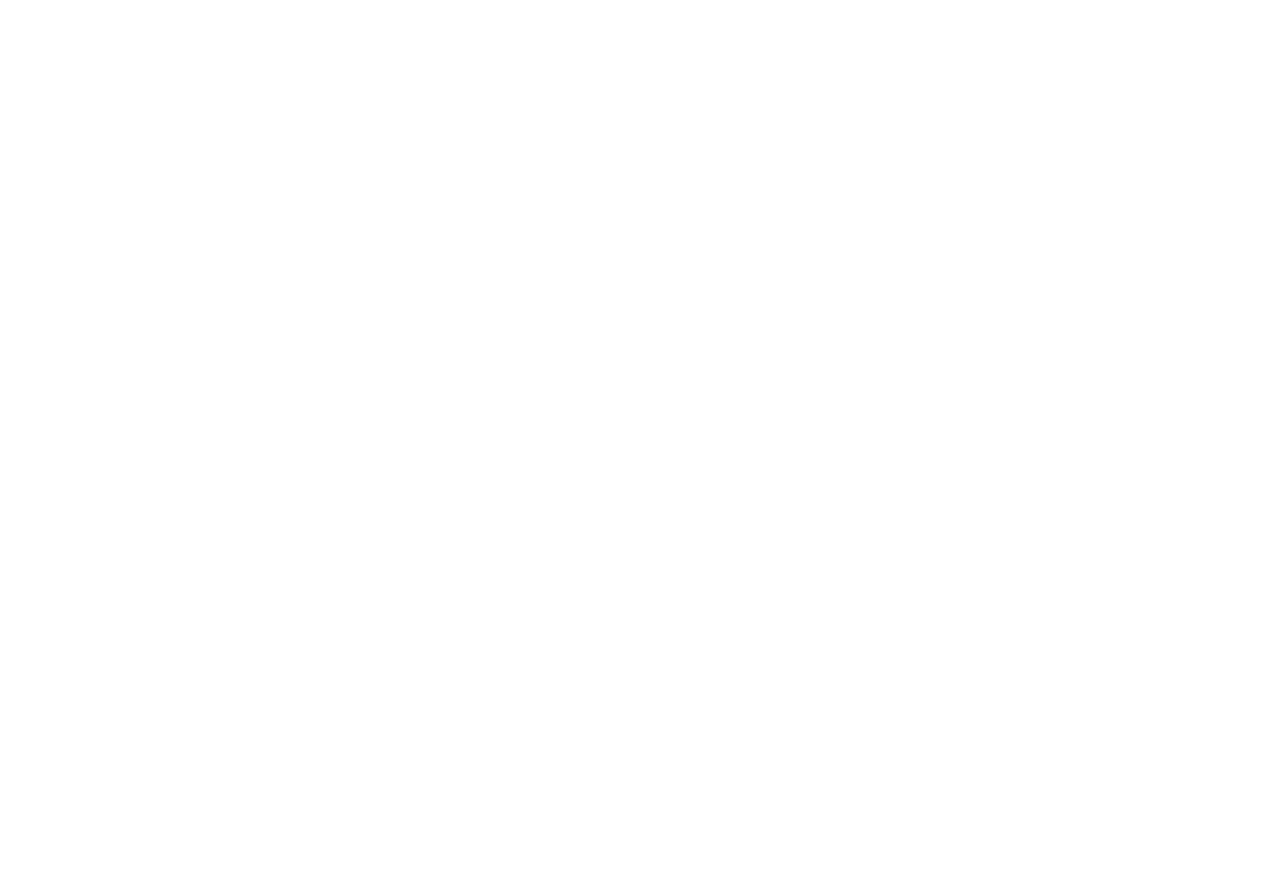
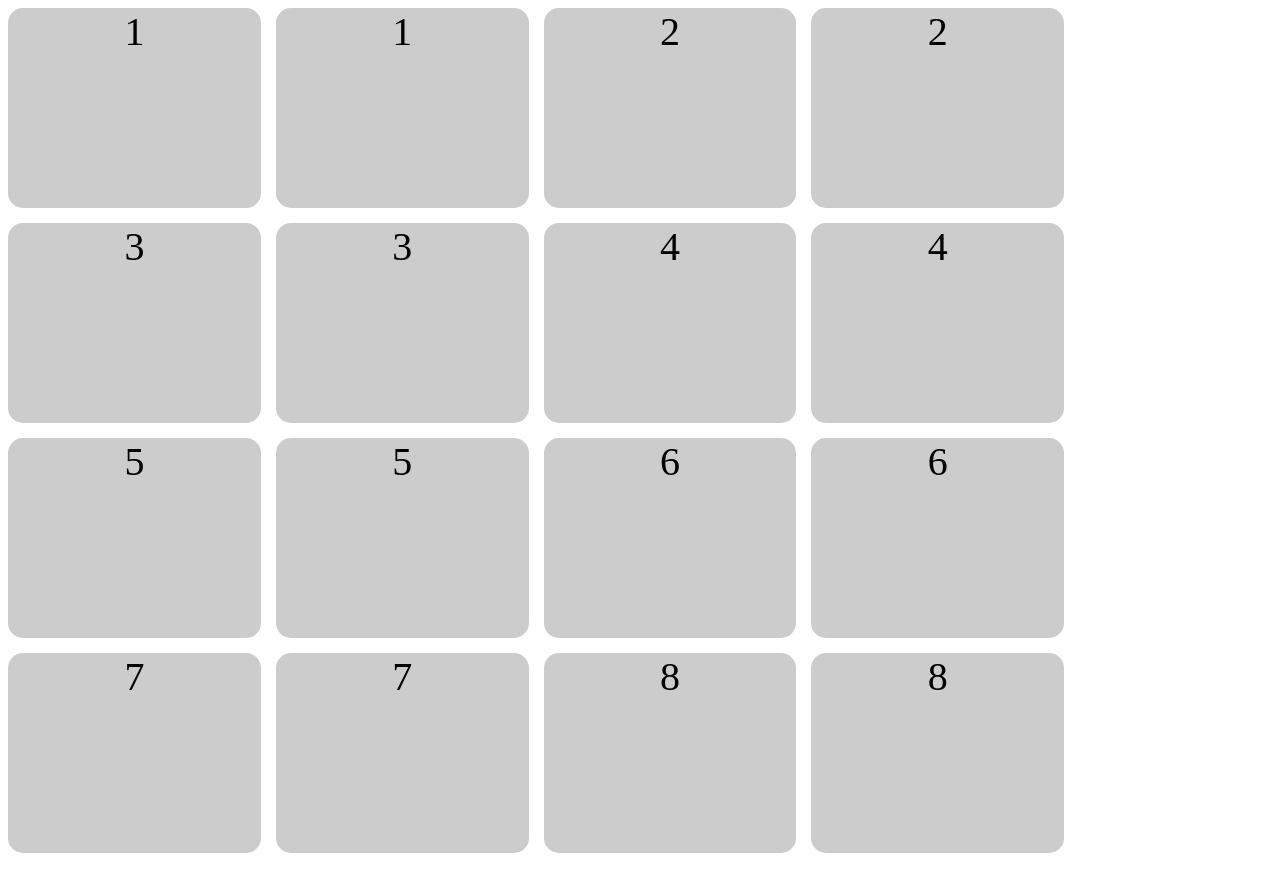
Before and after one commit to VladislavEme/Js-SB, a plain HTML site: page 09_game_karts/index.html in a window 1280 px wide. Before the commit the page ends 800 px from the top, so only its background shows below. Drawn offline with Linux system fonts and the light colour scheme.

Commit message:
09 Cards Creat

```diff
--- a/09_game_karts/index.html
+++ b/09_game_karts/index.html
@@ -5,8 +5,27 @@
     <meta http-equiv="X-UA-Compatible" content="IE=edge">
     <meta name="viewport" content="width=device-width, initial-scale=1.0">
     <title>Document</title>
+    <link rel="stylesheet" href="style.css">
+    <script defer src="main.js"></script>
 </head>
 <body>
-
+    <!-- <div class="cards">
+        <div class="card">1</div>
+        <div class="card">1</div>
+        <div class="card">2</div>
+        <div class="card">2</div>
+        <div class="card">3</div>
+        <div class="card">3</div>
+        <div class="card">4</div>
+        <div class="card">4</div>
+        <div class="card">5</div>
+        <div class="card">5</div>
+        <div class="card">6</div>
+        <div class="card">6</div>
+        <div class="card">7</div>
+        <div class="card">7</div>
+        <div class="card">8</div>
+        <div class="card">8</div>
+    </div> -->
 </body>
 </html>
--- /dev/null
+++ b/09_game_karts/main.js
@@ -0,0 +1,51 @@
+document.addEventListener("DOMContentLoaded", function () {
+  // let card = document.querySelectorAll(".card");
+
+  // card.forEach(function (el) {
+  // let num = 0;
+  //   el.addEventListener("click", function () {
+  //     // console.log(el.textContent);
+  //     let oneCardActive = el;
+
+  //     if (num === 0) {
+  //       num = el.textContent;
+  //       console.log("нажата первая карточка");
+  //       oneCardActive.classList.add("card_active");
+  //     } else if (num === el.textContent) {
+  //       oneCardActive.classList.add("card_active");
+  //       console.log("совпадают");
+  //       num = 0;
+  //     } else {
+  //       console.log("не совпадают");
+  //       oneCardActive.classList.remove("card_active");
+  //       num = 0;
+  //     }
+  //   });
+  // });
+
+  //создание карточен и проставление чисел одинаковыми парами
+  function createCards(amountCard) {
+    let cards = document.createElement("div");
+    cards.classList.add("cards");
+    let repeatNumber = true;
+    let numberCard = 1;
+
+    for (let amount = 0; amount < amountCard; amount++) {
+      let card = document.createElement("div");
+      card.classList.add("card");
+      cards.append(card);
+
+      if (repeatNumber) {
+        card.textContent = numberCard;
+      } else {
+        card.textContent = numberCard;
+        numberCard += 1;
+      }
+      repeatNumber = !repeatNumber;
+    }
+
+    document.body.append(cards);
+  }
+
+  createCards(16);
+});
--- /dev/null
+++ b/09_game_karts/style.css
@@ -0,0 +1,34 @@
+html {
+  box-sizing: border-box;
+}
+
+*,
+*::before,
+*::after {
+  box-sizing: inherit;
+}
+
+.cards{
+  display: flex;
+  flex-wrap: wrap;
+}
+
+.card {
+  margin: 0;
+  min-width: 20%;
+  min-height: 200px;
+  background-color: #ccc;
+  margin-right: 15px;
+  margin-bottom: 15px;
+  border-radius: 15px;
+  text-align: center;
+  font-size: 40px;
+}
+
+.card_active {
+  background-color: khaki;
+}
+
+.card_coincidence {
+  background-color: green;
+}
```
